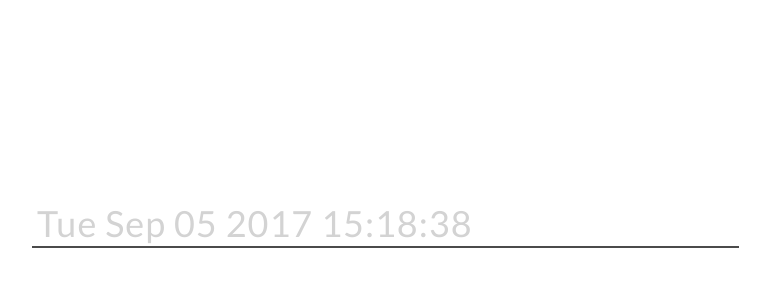
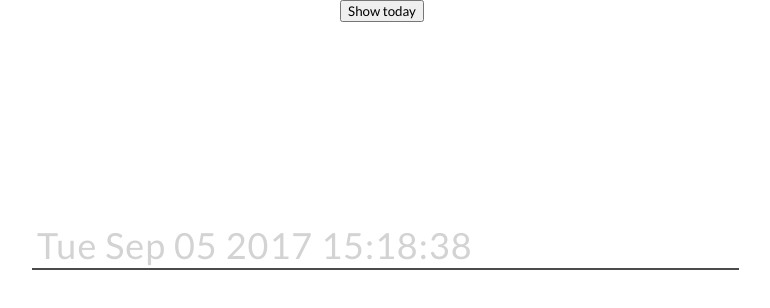
Before and after one commit to donfour/Committed, a React (Create React App) app: page / in a window 1280 px wide. Shown: the top 308 px of the page, without its empty margins (258-1028 px from the left). Built offline with nearby package versions, Linux system fonts and the light colour scheme.

Commit message:
implemented show all/show today toggle

```diff
--- a/src/App.js
+++ b/src/App.js
@@ -22,9 +22,21 @@ class App extends Component {
         }
       }
       if(!isRepeating && todos[i].completed && todos[i].dayCompleted !== 'Mon Sep 11 2017'){ //TODO: timeNow.toDateString()
-        console.log('I"m here!');
         todos.splice(i,1);
         i--;
+      }
+      if(!isRepeating && !todos[i].completed){
+        todos[i].render = true;
+      }
+      if(isRepeating){
+        if(todos[i].completed && todos[i].dayCompleted !== 'Mon Sep 11 2017'){
+          todos[i].completed = false;
+        }
+        if(todos[i].daysOfWeek[timeNow.getDay()]){
+          todos[i].render = true;
+        } else {
+          todos[i].render = false;
+        }
       }
     }
     this.state = {
@@ -52,7 +64,8 @@ class App extends Component {
     localStorage.setItem('counter', parseInt(this.state.counter) + 1);
     this.setState({
       counter: parseInt(this.state.counter) + 1,
-      todos: newTodoList
+      todos: newTodoList,
+      showAll: false
     })
   }
 
@@ -106,46 +119,51 @@ class App extends Component {
     })
   }
 
-  // componentWillMount(){
-  //   const todos = JSON.parse(localStorage.getItem('todos')) || [];
-  //   const counter = localStorage.getItem('counter') || 0;
-  //
-  //   console.log('todos:', todos);
-  //   console.log('counter:', counter);
-  //
-  //   var timeNow = new Date();
-  //   console.log('timeNow.toDateString()', timeNow.toDateString());
-  //
-  //   // remove completed one-time todos
-  //   for(var i=0; i<todos.length; i++){
-  //     // check if the todo is repeating, i.e. one-time
-  //     var isRepeating = false;
-  //     for(var j=0; j<todos[i].daysOfWeek.length; j++){
-  //       if(todos[i].daysOfWeek[j]){
-  //         isRepeating = true;
-  //         break;
-  //       }
-  //     }
-  //     console.log('isRepeating', isRepeating);
-  //     console.log('todos[i].dayCompleted', todos[i].dayCompleted);
-  //     console.log('todos[i].completed', todos[i].completed);
-  //
-  //     if(!isRepeating && todos[i].completed && todos[i].dayCompleted !== 'Mon Sep 11 2017'){
-  //       console.log('I"m here!');
-  //       this.deleteTask(todos[i].id);
-  //     }
-  //
-  //   }
-  //
-  //   this.setState({
-  //     todos,
-  //     counter
-  //   })
-  // }
+  toggleShowAll(){
+    var todos = this.state.todos;
 
+    if(this.state.showAll){
+      var timeNow = new Date();
+      // remove completed one-time todos
+      for(var i=0; i<todos.length; i++){
+        // check if the todo is repeating, i.e. one-time
+        var isRepeating = false;
+        for(var j=0; j<todos[i].daysOfWeek.length; j++){
+          if(todos[i].daysOfWeek[j]){
+            isRepeating = true;
+            break;
+          }
+        }
+        if(isRepeating){
+          if(todos[i].daysOfWeek[timeNow.getDay()]){
+            todos[i].render = true;
+          } else {
+            todos[i].render = false;
+          }
+        }
+      }
+      this.setState({
+        showAll: false,
+        todos
+      })
+    } else {
+      for(var i=0; i<todos.length; i++){
+        todos[i].render = true;
+      }
+      this.setState({
+        showAll: true,
+        todos
+      })
+    }
+  }
   render() {
     return (
       <div className="App">
+
+        <button onClick={this.toggleShowAll.bind(this)}>
+          {this.state.showAll ? 'Show All' : 'Show today'}
+        </button>
+
         <TodoList
           todos={this.state.todos}
           updateTaskList={this.updateTaskList.bind(this)}
--- a/src/components/TodoList.js
+++ b/src/components/TodoList.js
@@ -70,7 +70,9 @@ export default class TodoList extends React.Component{
           <Droppable droppableId="droppable">
             {(provided, snapshot) => (
               <div ref={provided.innerRef}>
-                {this.props.todos.map((item)=>(
+                {this.props.todos.map((item)=>{
+                  if(item.render){
+                    return (
                       <Draggable key={item.id} draggableId={item.id}>
                         {(provided, snapshot) => (
                           <div>
@@ -94,7 +96,12 @@ export default class TodoList extends React.Component{
                             </div>
                           )}
                         </Draggable>
-                ))}
+                    )
+                  } else {
+                    return null
+                  }
+
+                })}
               </div>
             )}
           </Droppable>
```
Lines whose indentation alone changed are shown as unchanged.
